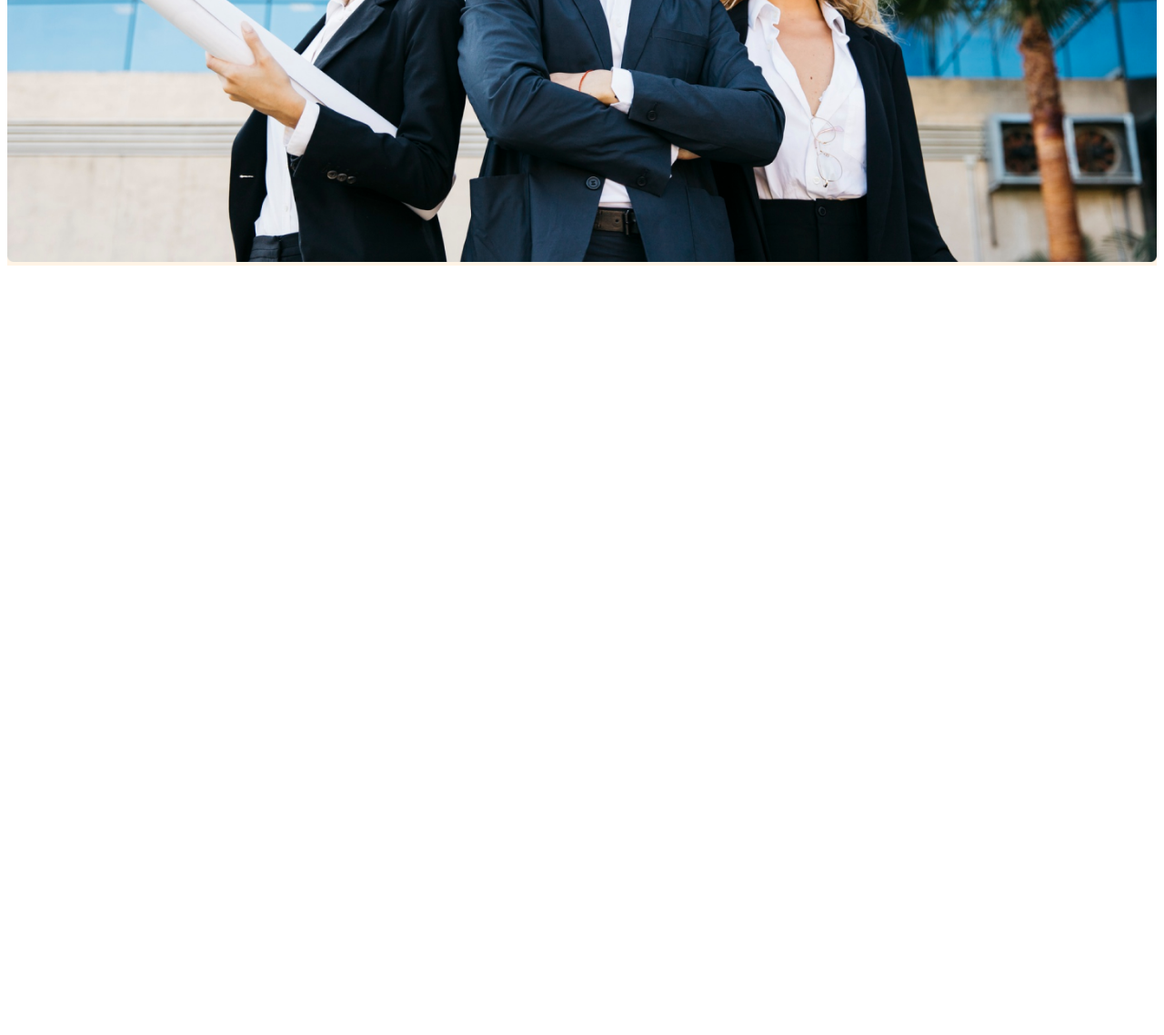
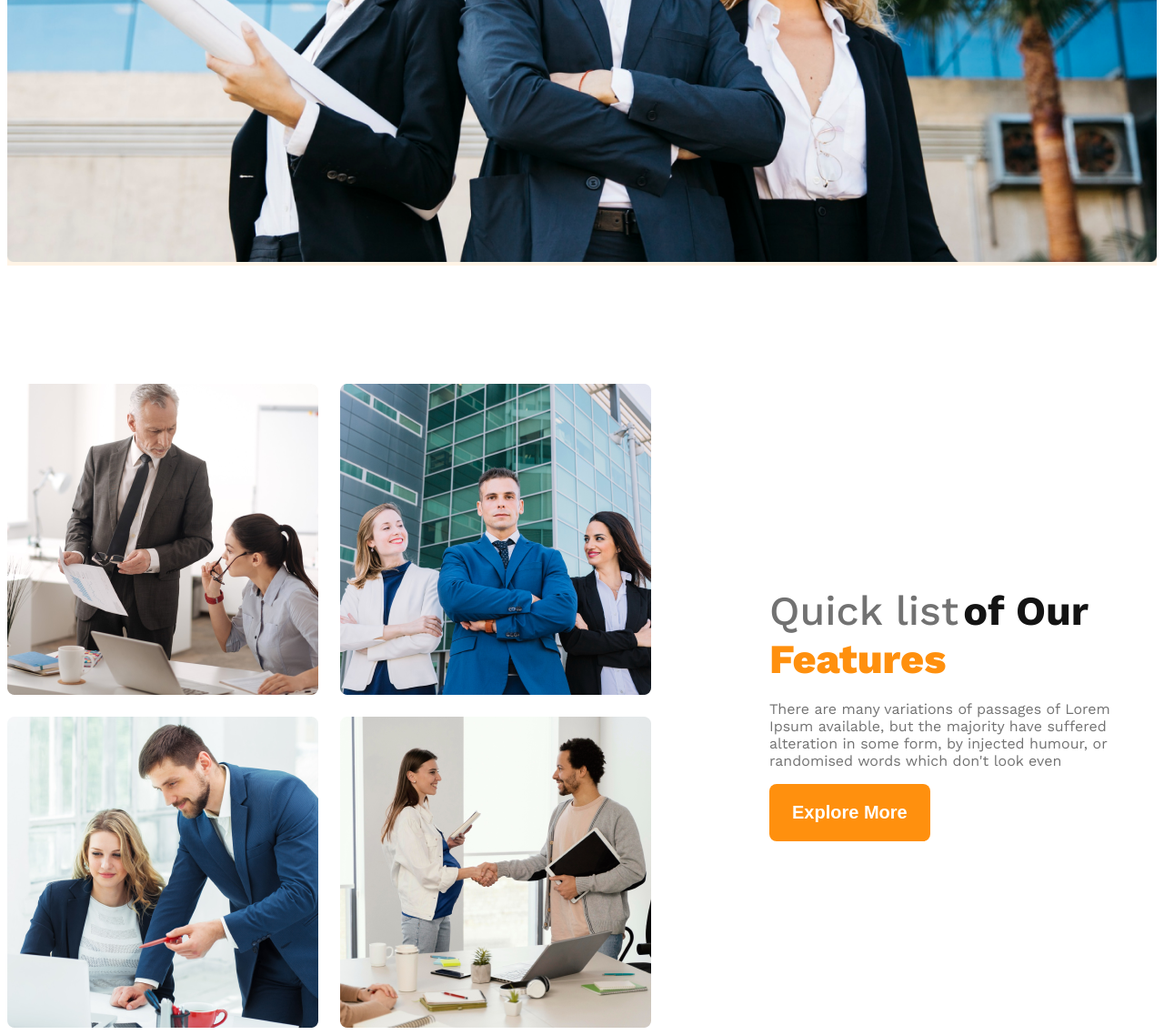
Before and after one commit to ZilhajSajid/G3-Architects-Practice, a plain HTML site: page index.html in a window 1280 px wide. Shown: the part 882-2020 px from the top of the page at 91% size. Before the commit the page ends 1182 px from the top, so only its background shows below. Drawn offline with nearby package versions, Linux system fonts and the light colour scheme.

Commit message:
added responsive media query

```diff
--- a/index.html
+++ b/index.html
@@ -27,7 +27,19 @@
         </div>
     </header>
     <main>
-
+        <section class="teams display-flex">
+            <div class="team-img-container">
+                <img src="./images/team1.png" alt="">
+                <img src="./images/team2.png" alt="">
+                <img src="./images/team3.png" alt="">
+                <img src="./images/team4.png" alt="">
+            </div>
+            <div class="our-features">
+                <h3 class="feature-title"><span id="quick-list" class="dark-03">Quick list</span> <span id="of-our" class="dark-01"> of Our</span> <span id="features">Features</span></h3>
+                <p class="feature-description dark-03">There are many variations of passages of Lorem Ipsum available, but the majority have suffered alteration in some form, by injected humour, or randomised words which don't look even</p>
+            <button class="btn-primary">Explore More</button>
+            </div>
+        </section>
     </main>
     <footer>
 
--- a/styles/styles.css
+++ b/styles/styles.css
@@ -48,6 +48,13 @@
     font-size: 1.25rem;
     font-weight: 600;
 }
+main{
+    max-width: 1440px;
+    margin: 0 auto;
+}
+main > section{
+    margin-top: 130px;
+}
 /* navbar styles */
 .nav-items{
     list-style: none;
@@ -88,9 +95,56 @@
 .banner-img{
     width: 100%;
 }
+/* teams and features related styles */
+.teams{
+    align-items: center;
+}
+.team-img-container{
+    display: grid;
+    grid-template-columns: repeat(2,1fr);
+    gap: 24px;
+}
+.our-features{
+    margin-left: 130px;
+    max-width: 530px;
+}
+#quick-list{
+    font-size: 2.81rem;
+    font-weight:500;
+}
+#of-our{
+    font-size: 2.81rem;
+    font-weight:bold;
+}
+#features{
+    font-size: 2.81rem;
+    font-weight: 800;
+    color: #FF900E;
+}
+.feature-description{
+    font-weight: 400;
+    font-size: 1rem;
+}
 /* Responsive Media Query */
 @media screen and (max-width:576px) {
-    .navbar, .nav-links{
+    .navbar,
+    .nav-links,
+    .teams{
         flex-direction: column;
     }
+    .team-img-container{
+        grid-template-columns: repeat(1,1fr);
+    }
+    .our-features{
+        margin-left: 20px;
+    }
 }
+/* Tab size device responsive media query */
+@media screen and (min-width:576px) and (max-width:992px) {
+    .teams{
+        flex-direction: column;
+    }
+    .our-features{
+        margin-left: 48px;
+    }
+}
```
